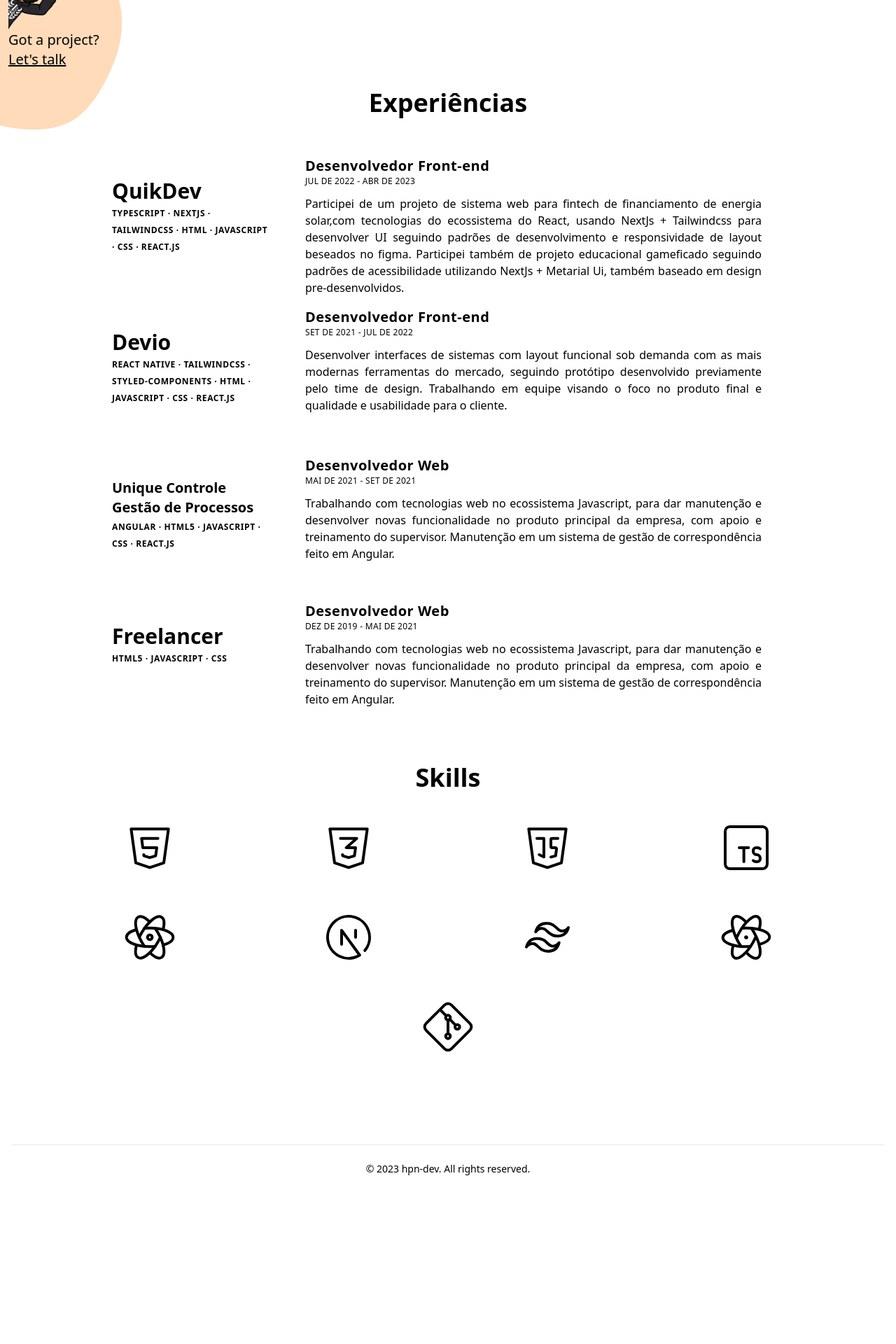
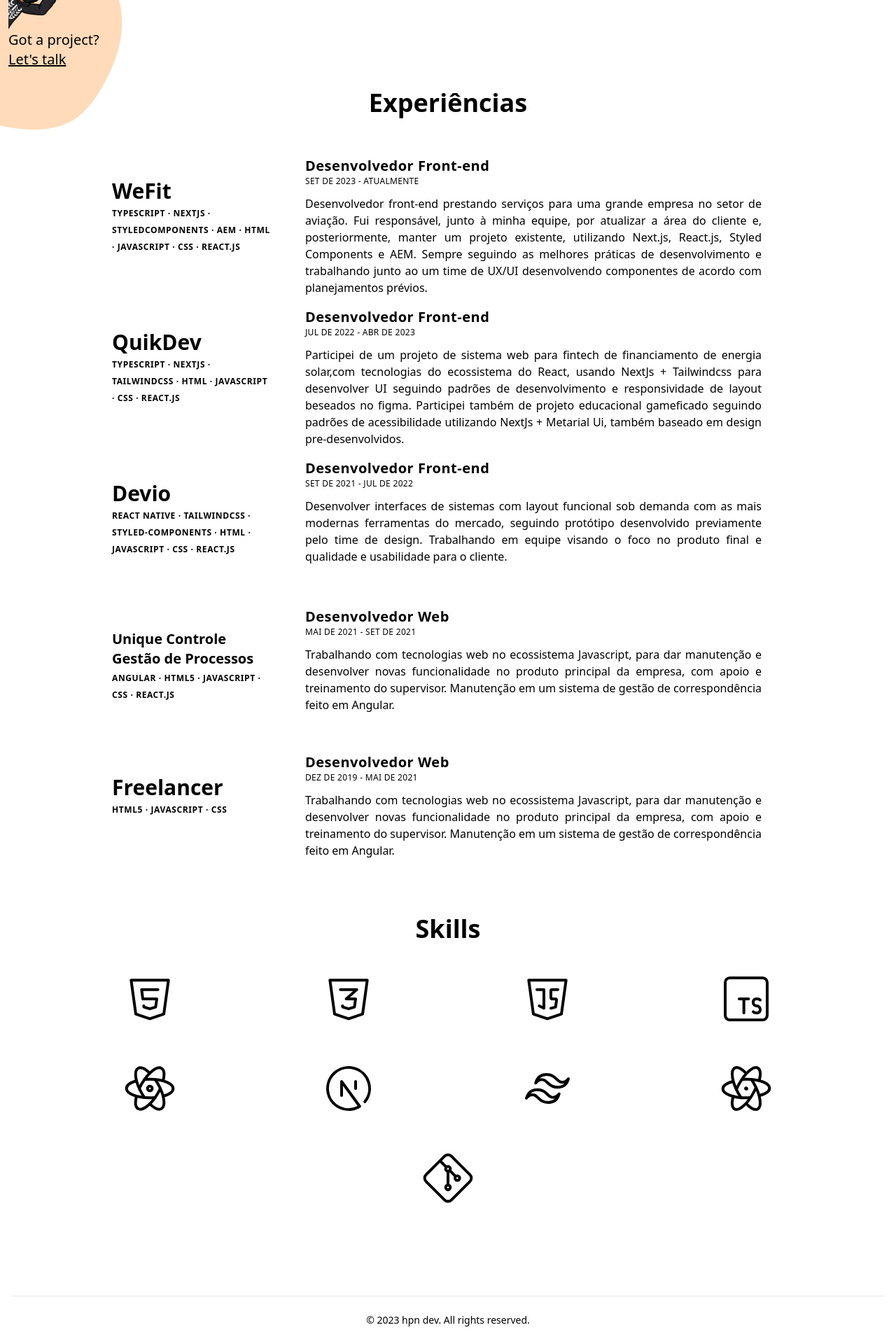
Before and after one commit to hellzz13/hpndev, a Next.js app: page / in a window 1280 px wide. Shown: the part 689-2609 px from the top of the page at 70% size. Before the commit the page ends 2393 px from the top, so only its background shows below. Built offline with nearby package versions, Linux system fonts and the light colour scheme.

Commit message:
atualização informações

```diff
--- a/src/components/CareerProgress/index.tsx
+++ b/src/components/CareerProgress/index.tsx
@@ -1,10 +1,21 @@
 const experiences = [
+  {
+    company: "WeFit",
+    title: "Desenvolvedor Front-end",
+    content:
+      "Desenvolvedor front-end prestando serviços para uma grande empresa no setor de aviação. Fui responsável, junto à minha equipe, por atualizar a área do cliente e, posteriormente, manter um projeto existente, utilizando Next.js, React.js, Styled Components e AEM. Sempre seguindo as melhores práticas de desenvolvimento e trabalhando junto ao um time de UX/UI desenvolvendo componentes de acordo com planejamentos prévios.",
+    skills:
+      "TypeScript · NextJs · StyledComponents · AEM · HTML · JavaScript · CSS · React.js",
+    date: "Set de 2023 - Atualmente",
+    alt: "Cargo desenvolvedor front-end Wefit",
+  },
   {
     company: "QuikDev",
     title: "Desenvolvedor Front-end",
     content:
       "Participei de um projeto de sistema web para fintech de financiamento de energia solar,com tecnologias do ecossistema do React, usando NextJs + Tailwindcss para desenvolver UI seguindo padrões de desenvolvimento e responsividade de layout beseados no figma. Participei também de projeto educacional gameficado seguindo padrões de acessibilidade utilizando NextJs + Metarial Ui, também baseado em design pre-desenvolvidos.",
-        skills: "TypeScript · NextJs · TailwindCss · HTML · JavaScript · CSS · React.js",
+    skills:
+      "TypeScript · NextJs · TailwindCss · HTML · JavaScript · CSS · React.js",
     date: "jul de 2022 - abr de 2023",
     alt: "Cargo desenvolvedor front-end QuikDev",
   },
@@ -14,7 +25,8 @@ const experiences = [
     title: "Desenvolvedor Front-end",
     content:
       "Desenvolver interfaces de sistemas com layout funcional sob demanda com as mais modernas ferramentas do mercado, seguindo protótipo desenvolvido previamente pelo time de design. Trabalhando em equipe visando o foco no produto final e qualidade e usabilidade para o cliente.",
-        skills: "React Native · TailwindCss · Styled-components · HTML · JavaScript · CSS · React.js",
+    skills:
+      "React Native · TailwindCss · Styled-components · HTML · JavaScript · CSS · React.js",
     date: "set de 2021 - jul de 2022",
     alt: "Cargo desenvolvedor front-end Devio",
   },
@@ -76,9 +88,7 @@ export default function CarrearProgress() {
                     <time className="text-xs tracking-wide uppercase dark:text-gray-400">
                       {exp.date}
                     </time>
-                                        <p className="mt-3 text-justify">
-                                            {exp.content}
-                                        </p>
+                    <p className="mt-3 text-justify">{exp.content}</p>
                   </div>
                 </div>
               </div>
--- a/src/components/Footer/index.tsx
+++ b/src/components/Footer/index.tsx
@@ -1,4 +1,7 @@
 export default function Footer() {
+  const date = new Date();
+  const currentYear = date.getFullYear();
+
   return (
     <footer className="px-4 divide-y dark:bg-gray-800 dark:text-gray-100">
       <div className="container flex flex-col justify-between py-10 mx-auto space-y-8 lg:flex-row lg:space-y-0">
@@ -57,7 +60,7 @@ export default function Footer() {
                 </div> */}
       </div>
       <div className="py-6 text-sm text-center dark:text-gray-400">
-                © 2023 hpn-dev. All rights reserved.
+        © {currentYear} hpn dev. All rights reserved.
       </div>
     </footer>
   );
```
Lines whose indentation alone changed are shown as unchanged.
